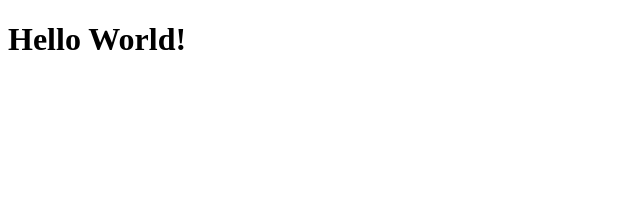
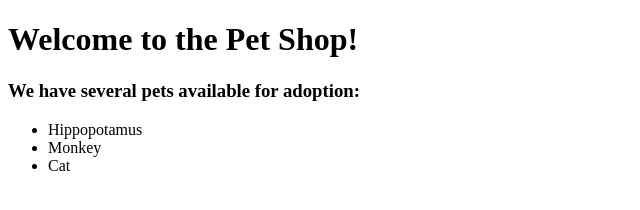
Before and after one commit to ahnlok/html-css-warmup, a plain HTML site: page index.html in a window 1280 px wide. Shown: the whole page, without its empty margins (0-640 px from the left). Drawn offline with Linux system fonts and the light colour scheme.

Commit message:
resolved merge conflict

```diff
--- a/index.html
+++ b/index.html
@@ -9,6 +9,12 @@
         <link rel="stylesheet" href="">
     </head>
     <body>
-        <h1>Hello World!</h1>
+        <h1>Welcome to the Pet Shop!</h1>
+        <h3>We have several pets available for adoption: </h3>
+        <ul>
+            <li>Hippopotamus</li>
+            <li>Monkey</li>
+            <li>Cat</li>
+        </ul>
     </body>
 </html>
```
